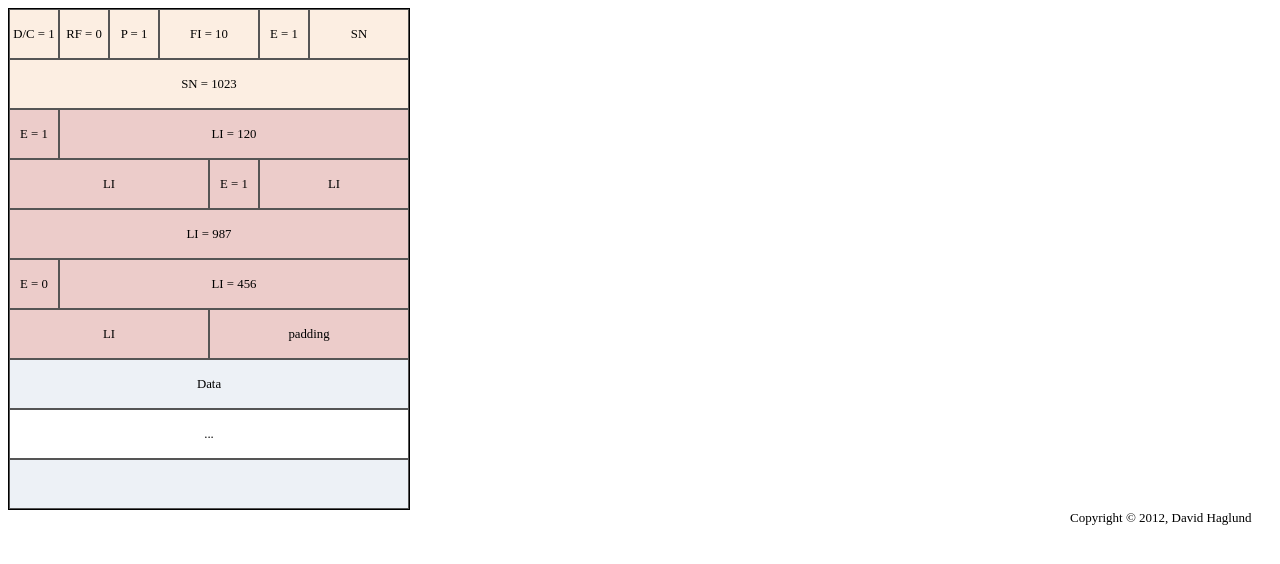
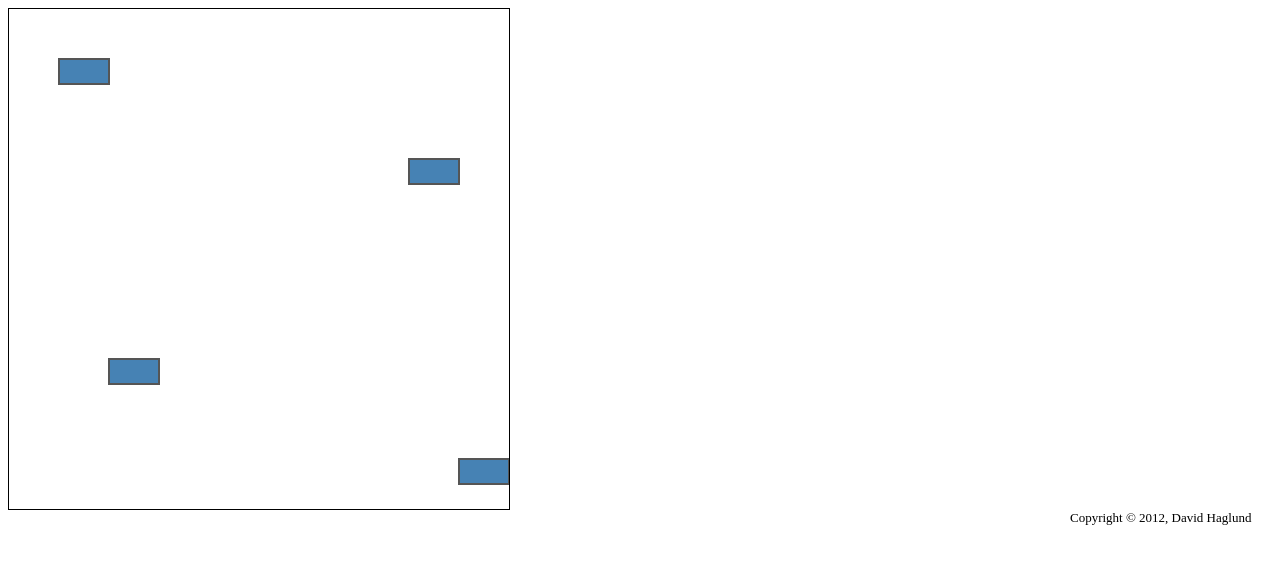
Before and after one commit to daha/proto-viz, a plain HTML site: page index.html in a window 1280 px wide. Drawn offline with Linux system fonts and the light colour scheme.

Commit message:
updating the index-file to show the state boxes instead

```diff
--- a/index.html
+++ b/index.html
@@ -6,10 +6,11 @@
 
 <!-- <div id="canvas_container"></div> -->
 <div id="packet"></div>
+<div id="states"></div>
 
 <script src="assets/d3.v2.min.js" type="text/javascript" charset="utf-8"></script>
-<script src="packet.js" type="text/javascript" charset="utf-8"></script>
-
+<!-- <script src="packet.js" type="text/javascript" charset="utf-8"></script>-->
+<script src="states.js" type="text/javascript" charset="utf-8"></script>
 <footer>
     <aside>Copyright &copy; 2012, David Haglund</aside>
 </footer>
```
